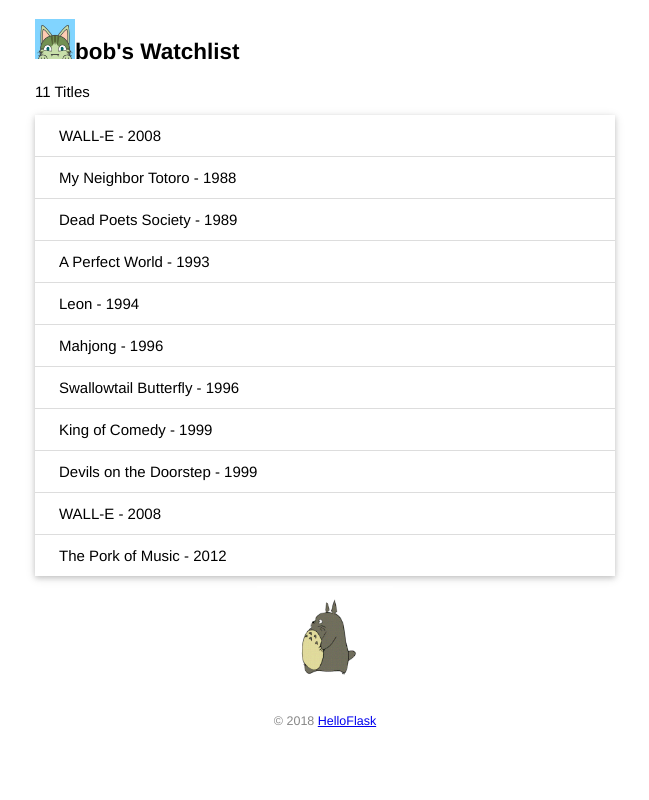
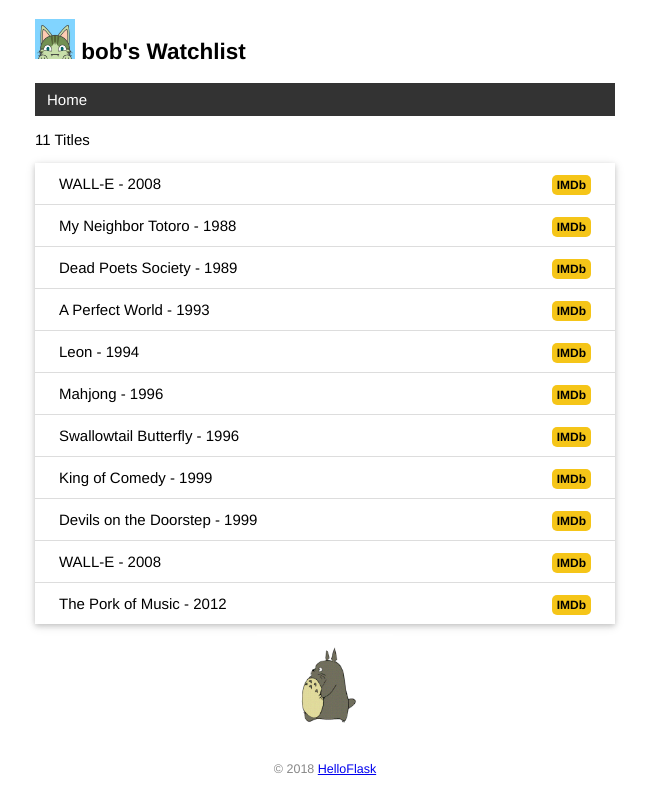
Before and after one commit to angang56789/watchlist, a Flask app: page / in a window 1280 px wide. Shown: the whole page, without its empty margins (315-964 px from the left). Run offline with Flask 2, Linux system fonts and the light colour scheme; data comes from the database, SQL or seed files in the repository.

Commit message:
Add base template and error template

```diff
--- a/app.py
+++ b/app.py
@@ -30,6 +30,7 @@ app.config['SQLALCHEMY_DATABASE_URI'] = prefix + os.path.join(app.root_path, 'da
 app.config['SQLALCHEMY_TRACK_MODIFICATIONS'] = False
 db = SQLAlchemy(app)
 
+
 @app.cli.command()
 @click.option('--drop', is_flag=True, help='Create after drop.')
 def initdb(drop):
@@ -38,6 +39,12 @@ def initdb(drop):
         db.drop_all()
     db.create_all()
     click.echo('Initialize the database.')
+
+
+@app.context_processor
+def inject_user():
+    user = User.query.first()
+    return dict(user=user)
 
 class User(db.Model):
     id = db.Column(db.Integer, primary_key=True)
@@ -54,11 +61,13 @@ class Movie(db.Model):
 def index():
     user = User.query.first()
     movies = Movie.query.all()
-    return render_template('index.html', user=user, movies=movies)
+    return render_template('index.html', movies=movies)
+
 
 @app.route('/user/<name>')
 def user_page(name):
     return f'User: {escape(name)}'
+
 
 @app.route('/test')
 def test_url_for():
@@ -67,6 +76,12 @@ def test_url_for():
     print(url_for('test_url_for'))
     print(url_for('test_url_for', num=2))
     return 'test page'
+
+
+@app.errorhandler(404)
+def page_not_found(e):
+    user = User.query.first()
+    return render_template('404.html'), 404
 
 @app.cli.command()
 def forge():
--- a/static/style.css
+++ b/static/style.css
@@ -46,3 +46,40 @@ footer {
     margin: 0 auto;
     height: 100px;
 }
+nav ul {
+    list-style-type: none;
+    margin: 0;
+    padding: 0;
+    overflow: hidden;
+    background-color: #333;
+}
+
+nav li {
+    float: left;
+}
+
+nav li a {
+    display: block;
+    color: white;
+    text-align: center;
+    padding: 8px 12px;
+    text-decoration: none;
+}
+
+nav li a:hover {
+    background-color: #111;
+}
+
+.float-right {
+    float: right;
+}
+
+.imdb {
+    font-size: 12px;
+    font-weight: bold;
+    color: black;
+    text-decoration: none;
+    background: #F5C518;
+    border-radius: 5px;
+    padding: 3px 5px;
+}
--- /dev/null
+++ b/templates/base.html
@@ -0,0 +1,27 @@
+<!DOCTYPE html>
+<html lang="en">
+<head>
+    {% block head %}
+    <meta charset="utf-8">
+    <meta name="viewport" content="width=device-width, initial-scale=1.0">
+    <title>{{ user.name }}'s Watchlist</title>
+    <link rel="icon" href="{{ url_for('static', filename='images/favicon.ico') }}">
+    <link rel="stylesheet" href="{{ url_for('static', filename='style.css') }}" type="text/css">
+    {% endblock %}
+</head>
+<body>
+    <h2>
+        <img alt="Avatar" class="avatar" src="{{ url_for('static', filename='images/avatar.jpg') }}">
+        {{ user.name }}'s Watchlist
+    </h2>
+    <nav>
+        <ul>
+            <li><a href="{{ url_for('index') }}">Home</a></li>
+        </ul>
+    </nav>
+    {% block content %}{% endblock %}
+    <footer>
+        <small>&copy; 2018 <a href="http://helloflask.com/book/3">HelloFlask</a></small>
+    </footer>
+</body>
+</html>
--- a/templates/index.html
+++ b/templates/index.html
@@ -1,25 +1,15 @@
-<!DOCTYPE html>
-<html lang="en">
-<head>
-    <meta charset="utf-8">
-    <title>{{ user.name }}'s Watchlist</title>
-    <link rel="icon" href="{{ url_for('static', filename=' images/favicon.ico') }}">
-    <link rel="stylesheet" href="{{ url_for('static', filename='style.css') }}" type="text/css">
-</head>
-<body>
-    <h2>
-        <img alt="Avatar" class="avatar" src="{{ url_for('static', filename=' images/avatar.jpg') }}" width="50">{{ user.name }}'s Watchlist
-    </h2>
-    {# 使用 length 过滤器获取 movies 变量的长度 #}
-    <p>{{ movies|length }} Titles</p>
-    <ul class="movie-list">
-        {% for movie in movies %}  {# 迭代 movies 变量 #}
-        <li>{{ movie.title }} - {{ movie.year }}</li>  {# 等同于 movie['title'] #}
-        {% endfor %}  {# 使用 endfor 标签结束 for 语句 #}
-    </ul>
-    <img alt="Walking Totoro" class="totoro" src="{{ url_for('static', filename=' images/totoro.gif') }}">
-    <footer>
-        <small>&copy; 2018 <a href="http://helloflask.com/book/3">HelloFlask</a></small>
-    </footer>
-</body>
-</html>
+{% extends 'base.html' %}
+
+{% block content %}
+<p>{{ movies|length }} Titles</p>
+<ul class="movie-list">
+    {% for movie in movies %}
+    <li>{{ movie.title }} - {{ movie.year }}
+        <span class="float-right">
+            <a class="imdb" href="https://www.imdb.com/find?q={{ movie.title }}" target="_blank" title="Find this movie on IMDb">IMDb</a>
+        </span>
+    </li>
+    {% endfor %}
+</ul>
+<img alt="Walking Totoro" class="totoro" src="{{ url_for('static', filename='images/totoro.gif') }}" title="to~to~ro~">
+{% endblock %}
```
Also changed, not shown: templates/404.html (added, +12 -0 lines), static/images/avatar.jpg (renamed from static/ images/avatar.jpg), static/images/favicon.ico (renamed from static/ images/favicon.ico), static/images/totoro.gif (renamed from static/ images/totoro.gif), 3 other files.
